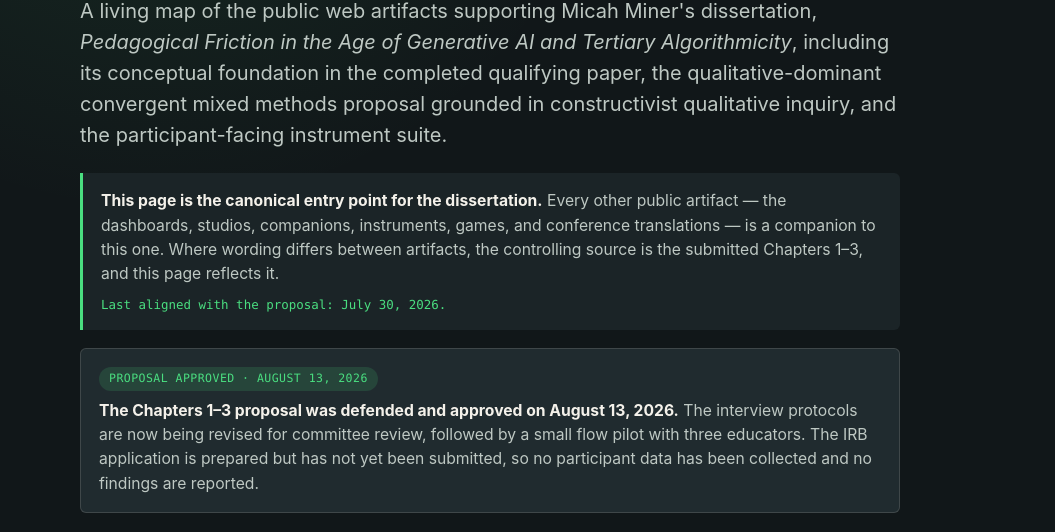
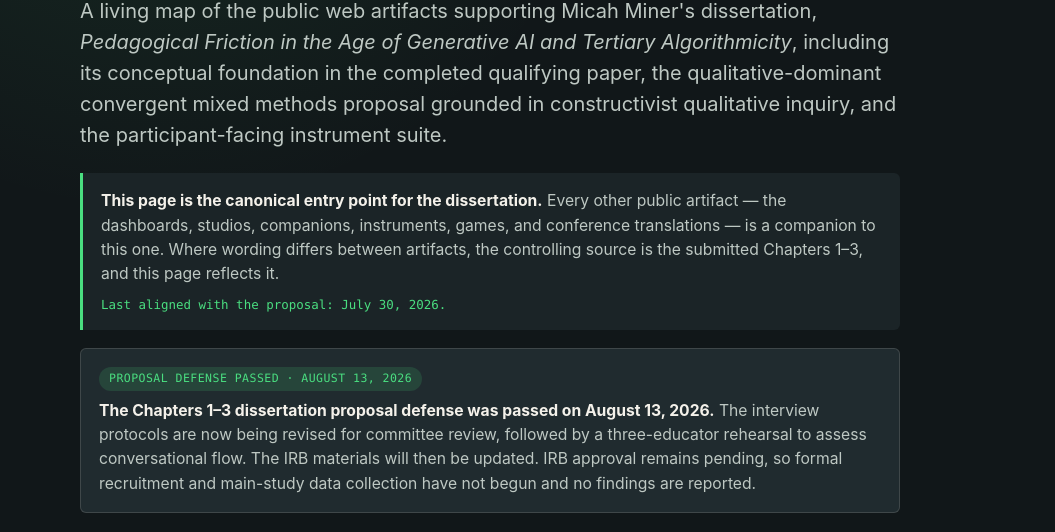
Before and after one commit to minerclass/dissertation-overview, a plain HTML site: page index.html in a window 1280 px wide. Shown: the part 266-798 px from the top of the page, without its empty margins (0-1055 px from the left). Drawn offline with Linux system fonts and the light colour scheme.

Commit message:
Record passed proposal defense and next gate

```diff
--- a/index.html
+++ b/index.html
@@ -93,7 +93,7 @@
       color: var(--accent);
     }
 
-    /* Milestone status. The proposal is approved but data collection has not
+    /* Milestone status. The proposal defense has passed but data collection has not
        begun, so this states both facts together and is the one block to edit
        when the study advances a stage. */
     .study-status {
@@ -283,12 +283,13 @@
         <span class="canonical-date">Last aligned with the proposal: July&nbsp;30, 2026.</span>
       </p>
       <div class="study-status">
-        <span class="status-flag">Proposal approved &middot; August 13, 2026</span>
+        <span class="status-flag">Proposal defense passed &middot; August 13, 2026</span>
         <p>
-          <strong>The Chapters&nbsp;1&ndash;3 proposal was defended and approved on August&nbsp;13, 2026.</strong>
-          The interview protocols are now being revised for committee review, followed by a small
-          flow pilot with three educators. The IRB application is prepared but has not yet been
-          submitted, so no participant data has been collected and no findings are reported.
+          <strong>The Chapters&nbsp;1&ndash;3 dissertation proposal defense was passed on August&nbsp;13, 2026.</strong>
+          The interview protocols are now being revised for committee review, followed by a
+          three-educator rehearsal to assess conversational flow. The IRB materials will then be
+          updated. IRB approval remains pending, so formal recruitment and main-study data
+          collection have not begun and no findings are reported.
         </p>
       </div>
       <nav aria-label="Related links">
```
Also changed, not shown: 1 other file.
